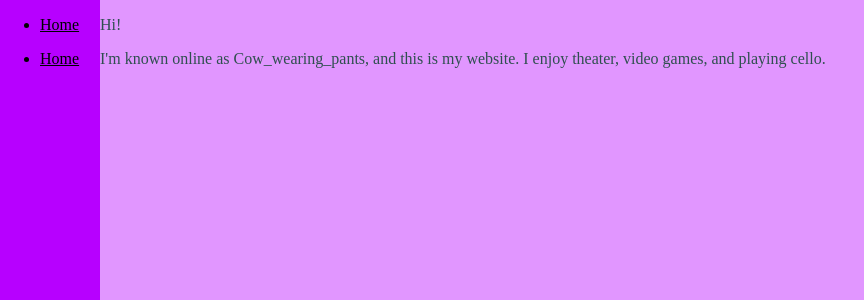
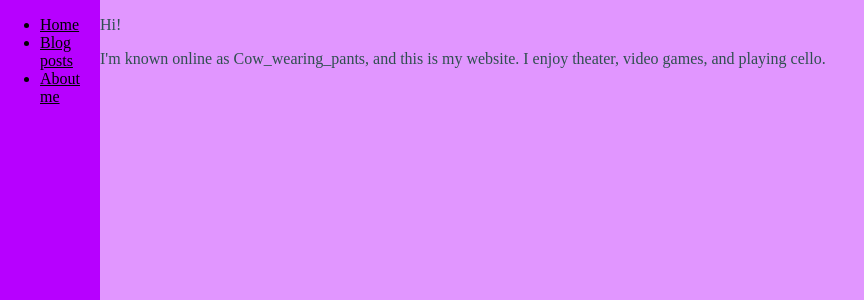
Before and after one commit to cow-wearing-pants/cow-wearing-pants.github.io, a PHP site: page /pages/aboutMe.html in a window 1280 px wide. Shown: the part 100-400 px from the top of the page, without its empty margins (0-864 px from the left). Run offline with PHP 8.4, Linux system fonts and the light colour scheme.

Commit message:
Fixed CSS on about me page

```diff
--- a/create.php
+++ b/create.php
@@ -1,4 +1,5 @@
 <?php
+
 #require basic http authentication, built in to most browsers
 
 if (!isset($_SERVER['PHP_AUTH_USER']) || $_SERVER['PHP_AUTH_USER'] !== 'your-username' || $_SERVER['PHP_AUTH_PW'] !== 'your-password') {
@@ -11,6 +12,7 @@ if (!isset($_SERVER['PHP_AUTH_USER']) || $_SERVER['PHP_AUTH_USER'] !== 'your-use
 #check if form was submitted
 
 if(isset($_POST["title"])){
+
    #get the values submitted
    $title = $_POST["title"];
    $content = $_POST["content"];
@@ -28,6 +30,7 @@ if(isset($_POST["title"])){
    file_put_contents("files/" . $path . ".json", $json);
 
    #Your blog post is now saved!
+
 }
 
 ?>
--- a/index.html
+++ b/index.html
@@ -7,7 +7,7 @@
   <body>
     <div id="header">
       <div id="headerContent">
-        <h1></h1>
+        <h1>The Brain Dump</h1>
         <h2>Home</h2>
       </div>
     </div>
@@ -15,7 +15,7 @@
       <div id="sideBar">
         <ul>
           <li><a href="index.html">Home</a></li>
-          <li><a href="view.php">Blog posts</a></li>
+          <li><a href="view.php">Blog posts (W.I.P. Not working Yet)</a></li>
           <li><a href="pages/aboutMe.html">About me</a></li>
         </ul>
       </div>
--- a/index.php
+++ b/index.php
@@ -27,7 +27,9 @@ foreach($files as $file){
    echo '<h1>' . htmlspecialchars($data->title) . '</h1>';
 
    echo '</a>';
+
 }
+
 ?>
    </body>
 </html>
--- a/pages/aboutMe.html
+++ b/pages/aboutMe.html
@@ -2,7 +2,7 @@
 <html lang="en">
   <head>
     <title>The Brain Dump</title>
-    <link rel="stylesheet" href="/./css/styles.css">
+    <link rel="stylesheet" href="../css/styles.css">
   </head>
   <body>
     <div id="header">
@@ -14,10 +14,9 @@
     <div id="page">
       <div id="sideBar">
         <ul>
-          <li><a href="/./index.html">Home</a></li>
-        </ul>
-        <ul>
-          <li><a href="aboutMe.html">Home</a></li>
+          <li><a href="../index.html">Home</a></li>
+          <li><a href="../view.php">Blog posts</a></li>
+          <li><a href="../pages/aboutMe.html">About me</a></li>
         </ul>
       </div>
       <div id="content">
--- a/view.php
+++ b/view.php
@@ -1,4 +1,3 @@
-
 <?php
 
 #we'll use the url parameter "post-id" to get the file path
@@ -13,14 +12,15 @@ $filePath = "files/" . $path . ".json";
 $data = [];
 
 if(file_exists($filePath)){
+
    $data = json_decode(file_get_contents($filepPath));
+
 } else {
    #handle errors here
    echo "Post not found";
    exit;
 }
 ?>
-
 <!doctype html>
 <html>
    <head>
```
